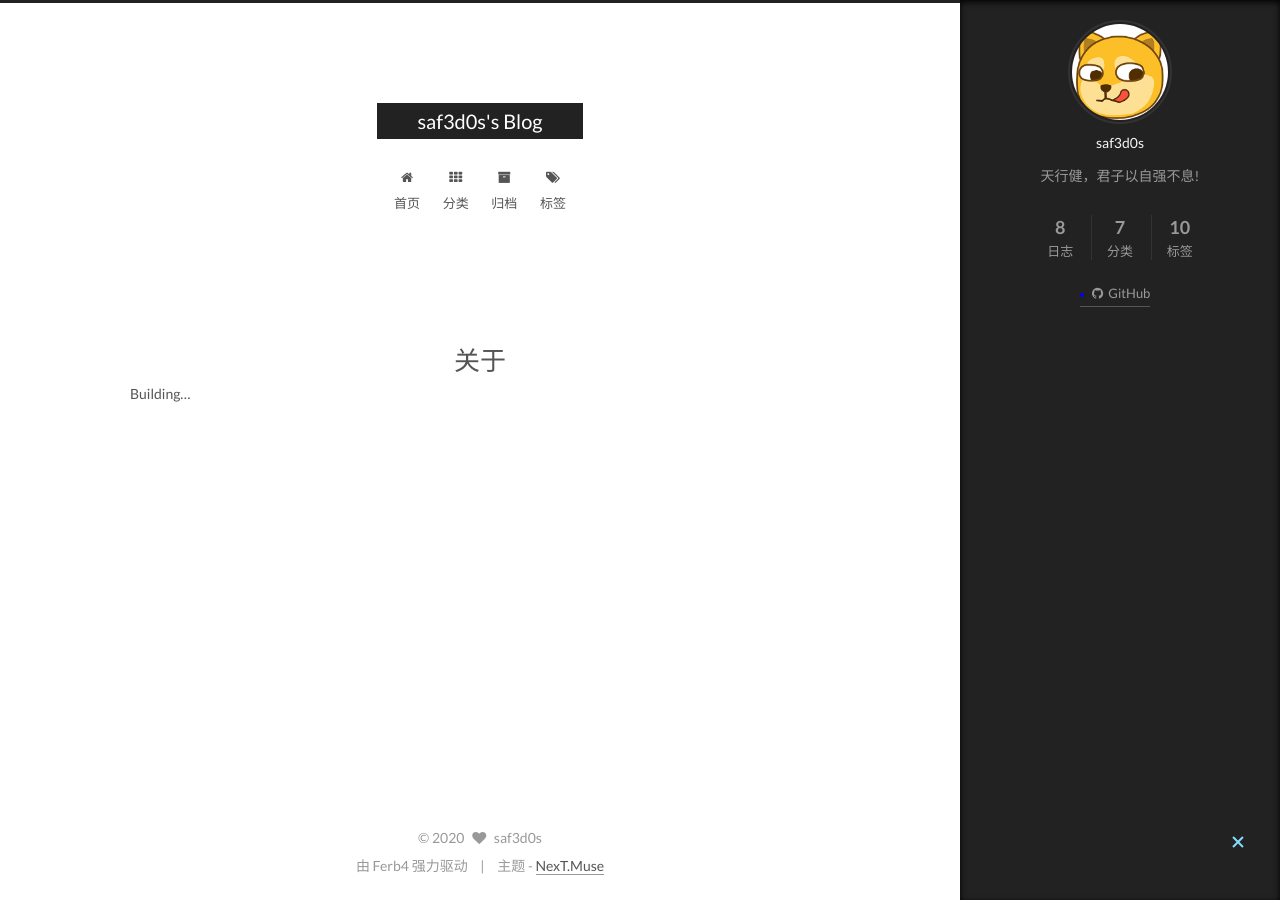
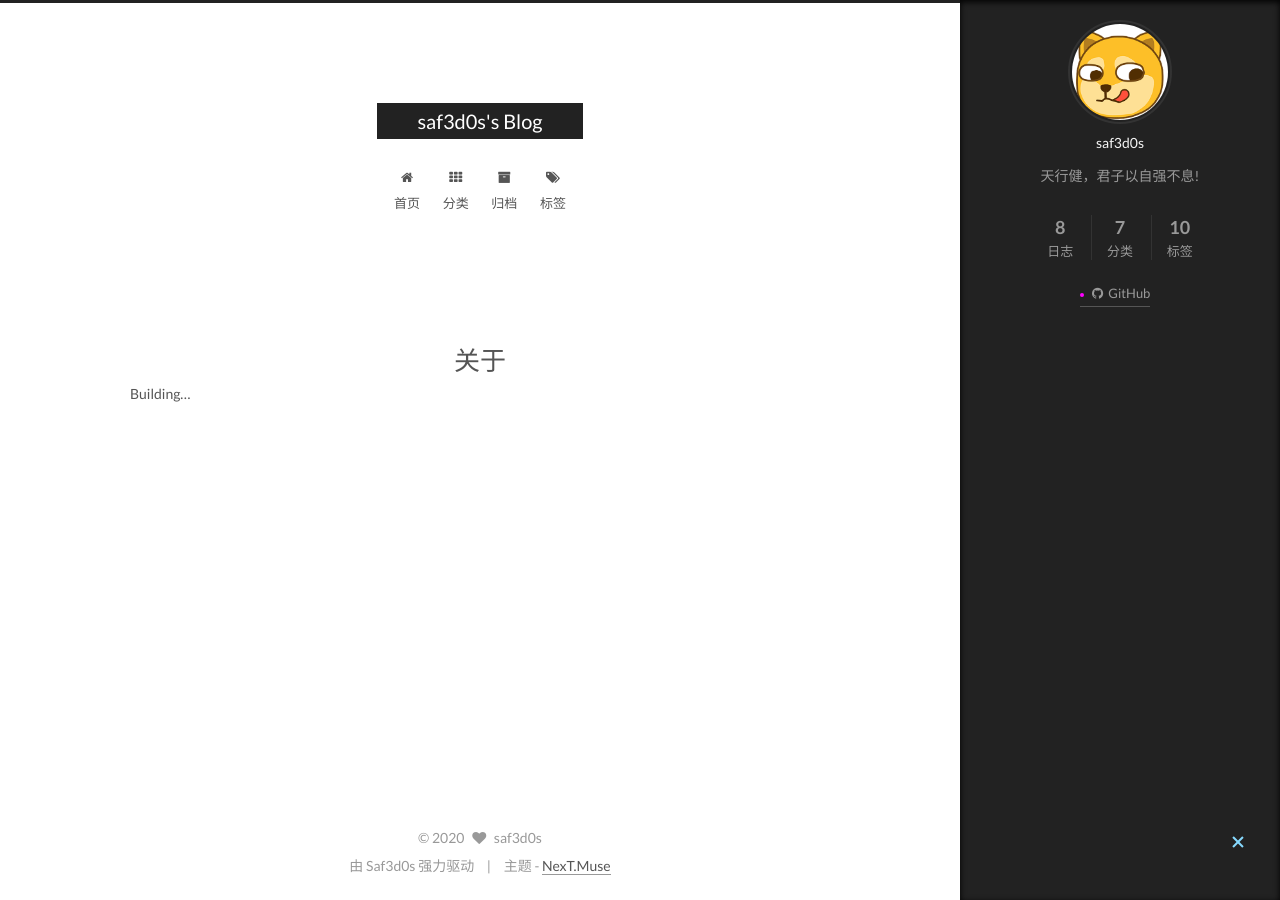
Before and after one commit to saf3d0s/saf3d0s.github.io, a Jekyll site: the page built from about/index.md, in a window 1280 px wide. Built offline with Jekyll 4.4.1, drawn with Linux system fonts in a browser that asks for light colours.

Commit message:
Update zh-Hans.yml

```diff
--- a/_data/languages/zh-Hans.yml
+++ b/_data/languages/zh-Hans.yml
@@ -42,14 +42,14 @@ post:
     link: 本文链接
     license_title: 版权声明
     license_content: '本博客所有文章除特别声明外，均采用
-      <a href="Ferb4.github.io" rel="external nofollow" target="_blank">%s</a> 许可协议。转载请注明出处！'
+      <a href="Saf3d0s.github.io" rel="external nofollow" target="_blank">%s</a> 许可协议。转载请注明出处！'
 
 page:
   totally: 共有
   tags: 标签
 
 footer:
-  powered: "由 Ferb4 强力驱动"
+  powered: "由 Saf3d0s 强力驱动"
   theme: 主题
 
 counter:
```
